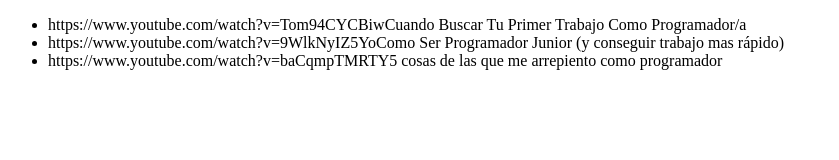
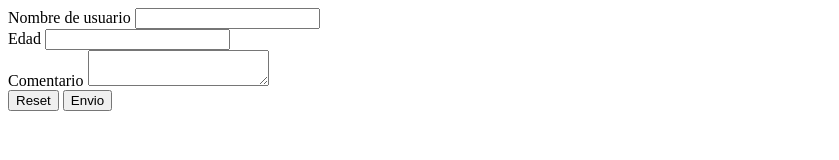
Before and after one commit to JuanchoC2021/OB-HTML, a plain HTML site: page index.html in a window 1280 px wide. Shown: the whole page, without its empty margins (0-839 px from the left). Drawn offline with Linux system fonts and the light colour scheme.

Commit message:
Add files via upload

```diff
--- a/index.html
+++ b/index.html
@@ -4,15 +4,26 @@
     <meta charset="UTF-8">
     <meta http-equiv="X-UA-Compatible" content="IE=edge">
     <meta name="viewport" content="width=device-width, initial-scale=1.0">
-    <title>Ejercicio de Introducción a HTML en OpenBootcamp</title>
+    <title>Ejercicio 02 - Formularios en HTML</title>
 </head>
 <body>
-    <!--Este es mi primer comentario de dos líneas-->
-    <!--Aprendiendo a documentar mi código con OpenBootcamp-->
-    <ul>
-        <li><a>https://www.youtube.com/watch?v=Tom94CYCBiw</a>Cuando Buscar Tu Primer Trabajo Como Programador/a</li>
-        <li><a>https://www.youtube.com/watch?v=9WlkNyIZ5Yo</a>Como Ser Programador Junior (y conseguir trabajo mas rápido)</li>
-        <li><a>https://www.youtube.com/watch?v=baCqmpTMRTY</a>5 cosas de las que me arrepiento como programador</li>
-    </ul>
+    <form action="/">
+        <div>
+            <label for="nombredeusuario">Nombre de usuario</label>
+            <input name="nombredeusuario" id="nombredeusuario">
+        </div>
+        <div>
+            <label for="edad">Edad</label>
+            <input type="number" id="number">
+        </div>
+        <div>
+            <label for="comentario">Comentario</label>
+            <textarea name="comentario" id="comentario"></textarea>
+        </div>
+        <div>
+            <button type="reset">Reset</button>
+            <button type="submit">Envio</button>
+        </div>
+    </form>
 </body>
 </html>
```
